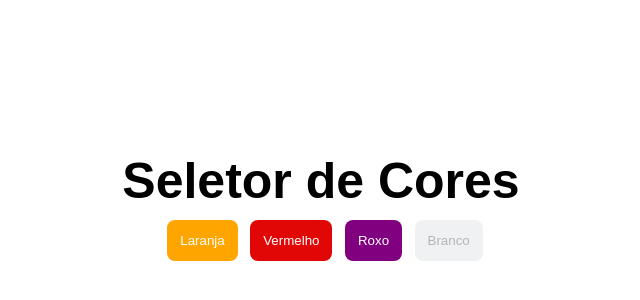
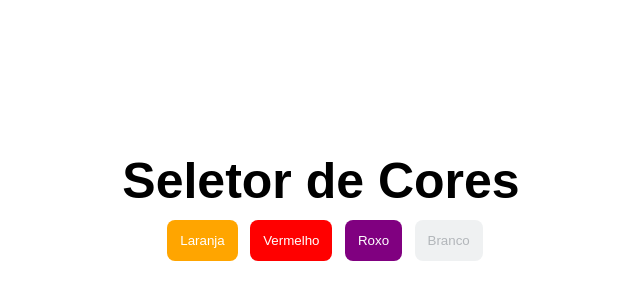
Before and after one commit to EduardoKaua/color-selector, a plain HTML site: page index.html in a window 1280 px wide. Shown: the part 40-340 px from the top of the page, without its empty margins (319-959 px from the left). Drawn offline with Linux system fonts and the light colour scheme.

Commit message:
att cores

```diff
--- a/style.css
+++ b/style.css
@@ -30,7 +30,7 @@ h1 {
     transition-duration: 0.8s;
 }
 .vermelho {
-    background-color: rgb(226, 7, 7);
+    background-color: red;
     border: 0px;
     transition-duration: 0.8s
 }
```
